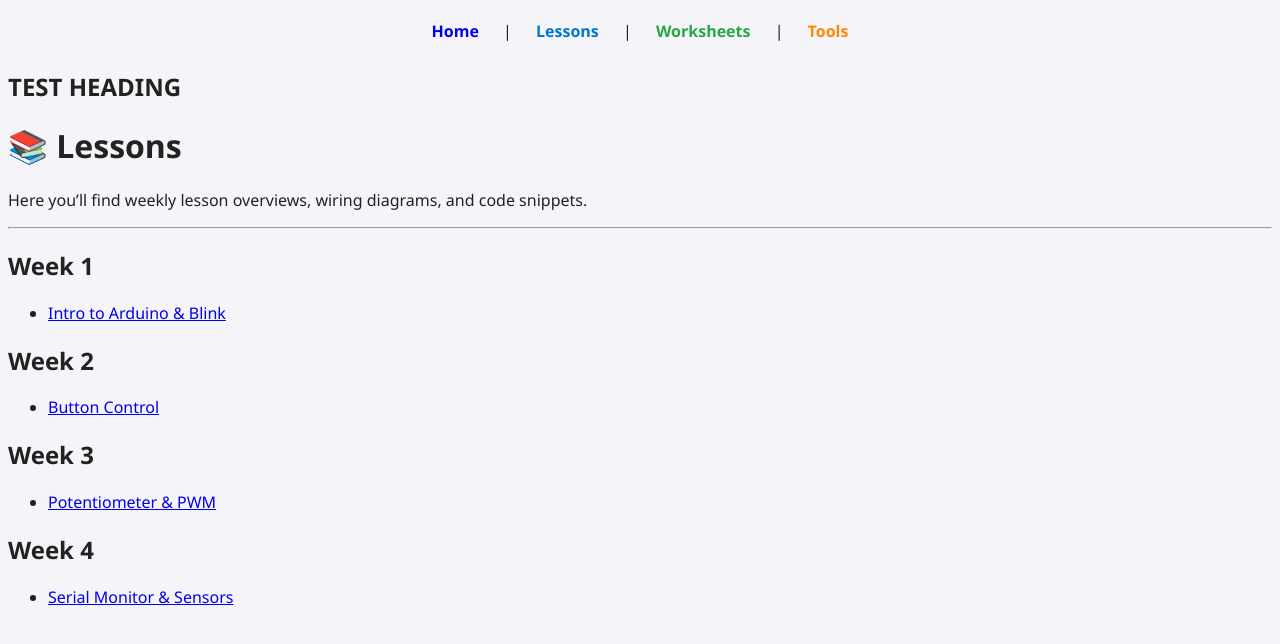
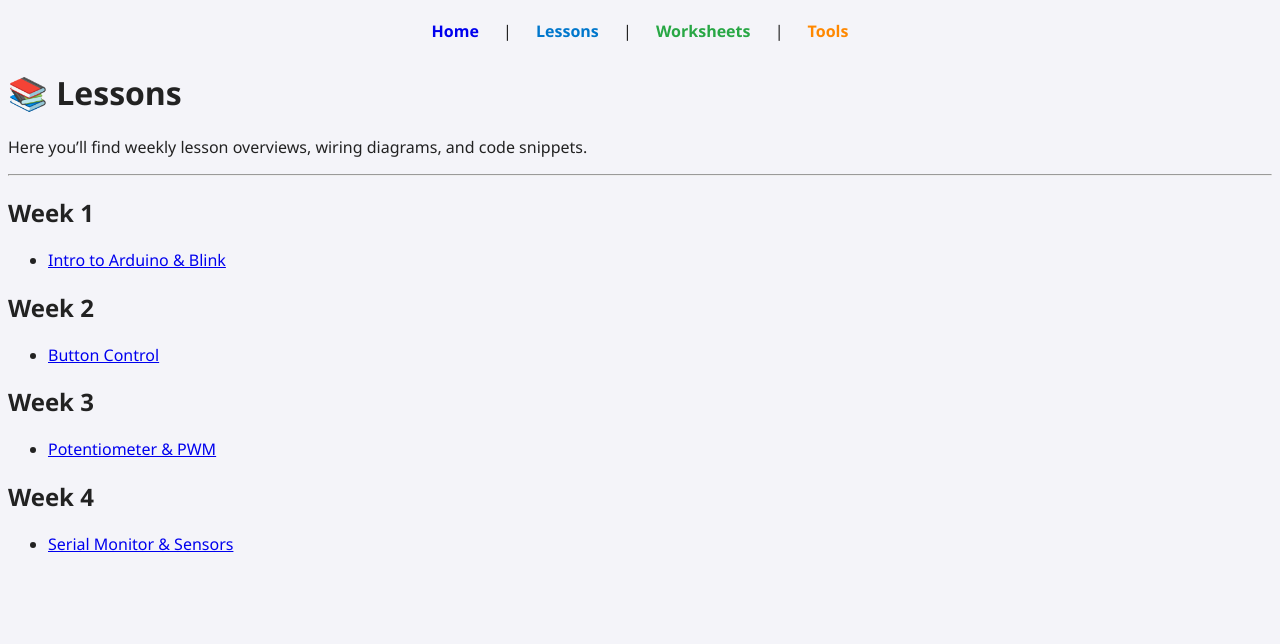
Before and after one commit to ImMrHh/arduino.journey, a Jekyll site: the page built from lessons/overview.md, in a window 1280 px wide. Shown: the top 644 px of the page. Built offline with Jekyll 4.4.1, drawn with Linux system fonts in a browser that asks for light colours.

Commit message:
Update overview.md

```diff
--- a/lessons/overview.md
+++ b/lessons/overview.md
@@ -2,11 +2,10 @@
 title: "Lessons"
 layout: default
 ---
-## TEST HEADING
 
 # 📚 Lessons
 
-<p>Here you’ll find weekly lesson overviews, wiring diagrams, and code snippets.</p>
+Here you’ll find weekly lesson overviews, wiring diagrams, and code snippets.
 
 <hr>
 
```
